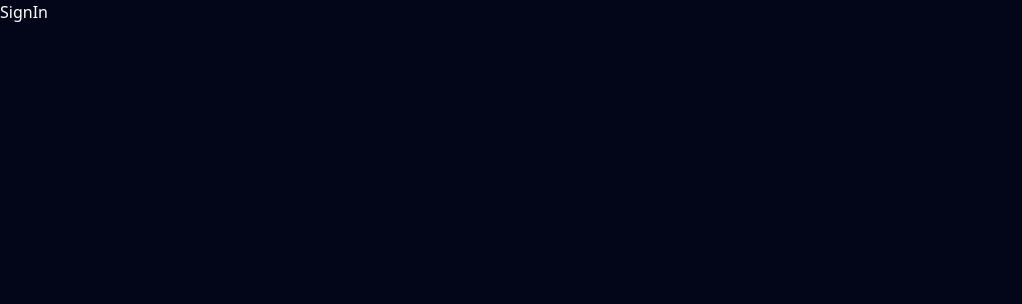
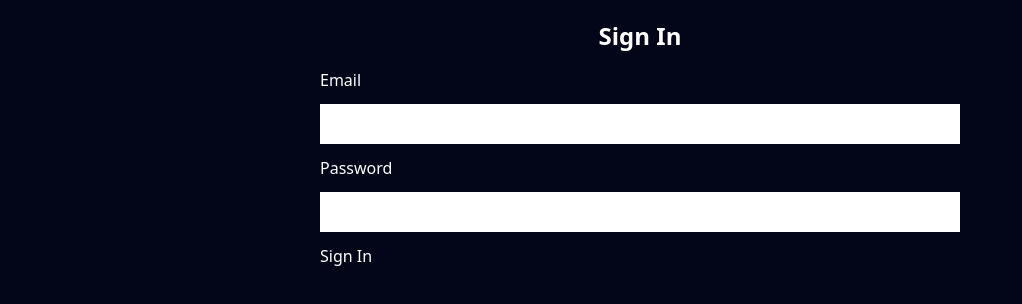
Before and after one commit to vipink28/smart-attendance-app-frontend, a React (Vite) app: page /sign-in in a window 1280 px wide. Shown: the top 304 px of the page, without its empty margins (0-1022 px from the left). Built offline with nearby package versions, Linux system fonts and the light colour scheme.

Commit message:
user signin

```diff
--- a/src/pages/SignIn.jsx
+++ b/src/pages/SignIn.jsx
@@ -1,7 +1,49 @@
+import { useState } from "react";
+import Container from "../components/layout/Container";
 
 const SignIn = () => {
+    const [formData, setFormData] = useState(null);
+    const inputHandler = (e) => {
+        const { value, name } = e.target;
+        setFormData((prev) => ({
+            ...prev,
+            [name]: value
+        }))
+    }
+
+    const userSignIn = async () => {
+        const response = await fetch(`http://localhost:5001/users?email=${formData.email}&password=${formData.password}`, { method: "GET" });
+        const user = await response.json();
+        if (user.length > 0) {
+            localStorage.setItem("sasuser", JSON.stringify(user[0]))
+            alert("logged in successfully")
+        } else {
+            alert("email/password is not valid")
+        }
+    }
+
     return (
-        <div>SignIn</div>
+        <>
+            <Container>
+                <div className="py-5">
+                    <h2 className="text-2xl font-bold mb-4 text-center">Sign In</h2>
+                    <div className="max-w-2xl mx-auto px-4">
+
+                        <div className="mb-3">
+                            <label className="block mb-3">Email</label>
+                            <input type="email" name="email" onChange={inputHandler} className="h-10 border-slate-300 bg-white outline-none p-2 text-slate-950 w-full" />
+                        </div>
+
+                        <div className="mb-3">
+                            <label className="block mb-3">Password</label>
+                            <input type="password" name="password" onChange={inputHandler} className="h-10 border-slate-300 bg-white outline-none p-2 text-slate-950 w-full" />
+                        </div>
+
+                        <button onClick={userSignIn}>Sign In</button>
+                    </div>
+                </div>
+            </Container>
+        </>
     )
 }
 
--- a/src/pages/admin/AddUser.jsx
+++ b/src/pages/admin/AddUser.jsx
@@ -20,7 +20,8 @@ const AddUser = () => {
             body: JSON.stringify(formData)
         }
         const response = await fetch("http://localhost:5001/users", config);
-        console.log(response);
+        const user = await response.json();
+        console.log(user);
     }
 
     return (
```
